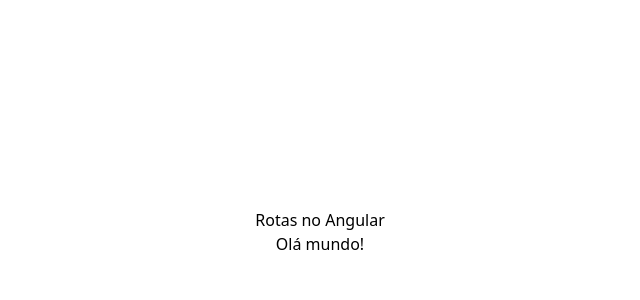
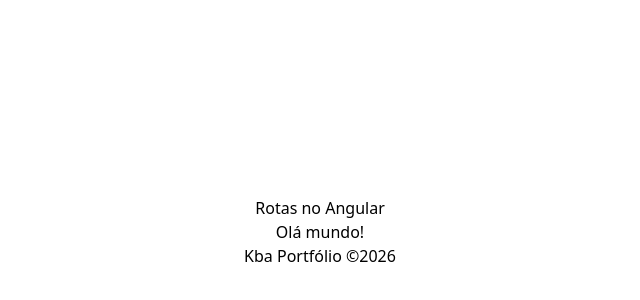
Before and after one commit to albuquerque-katarine/angular-router-app-2, an Angular app: page / in a window 1280 px wide. Shown: the part 168-468 px from the top of the page, without its empty margins (320-960 px from the left). Built offline with nearby package versions, Linux system fonts and the light colour scheme.

Commit message:
Criação do componente Footer.

```diff
--- /dev/null
+++ b/src/app/core/components/footer/footer.html
@@ -0,0 +1,5 @@
+<footer class="flex items-center justify-center text-center">
+
+    <h5>{{ description() }}</h5>
+
+</footer>
--- /dev/null
+++ b/src/app/core/components/footer/footer.ts
@@ -0,0 +1,12 @@
+import { Component, signal } from '@angular/core';
+
+@Component({
+  selector: 'app-footer',
+  imports: [],
+  templateUrl: './footer.html',
+  styleUrl: './footer.css',
+})
+export class Footer {
+
+  description = signal<string>('Kba Portfólio ©2026');
+}
--- a/src/app/core/pages/home/home.html
+++ b/src/app/core/pages/home/home.html
@@ -8,4 +8,6 @@
 
     </main>
 
+    <app-footer></app-footer>
+
 </div>
--- a/src/app/core/pages/home/home.ts
+++ b/src/app/core/pages/home/home.ts
@@ -1,11 +1,12 @@
 import { Component } from '@angular/core';
 import { Content } from "../../components/content/content";
 import { Header } from "../../components/header/header";
+import { Footer } from "../../components/footer/footer";
 
 @Component({
   selector: 'app-home',
   standalone: true,
-  imports: [Content, Header],
+  imports: [Content, Header, Footer],
   templateUrl: './home.html',
   styleUrl: './home.css',
 })
```
Also changed, not shown: src/app/core/components/footer/footer.css (added), 1 other file (tests, documents, lock files or other folders).
